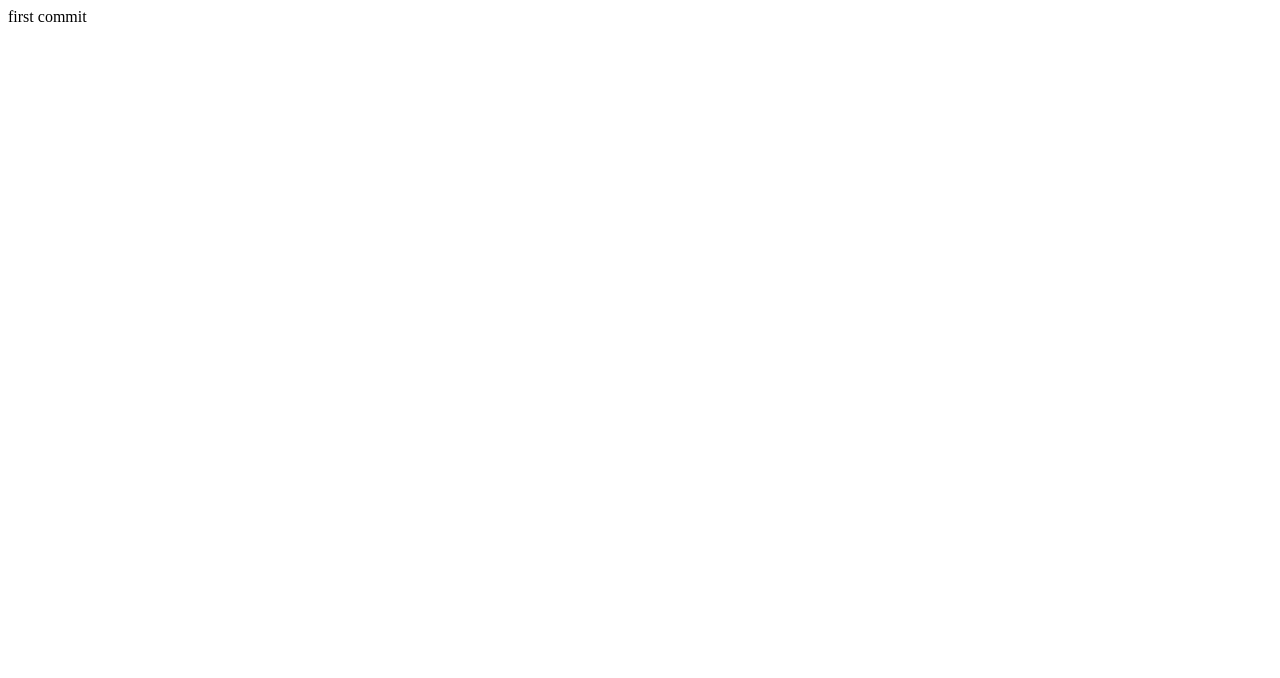
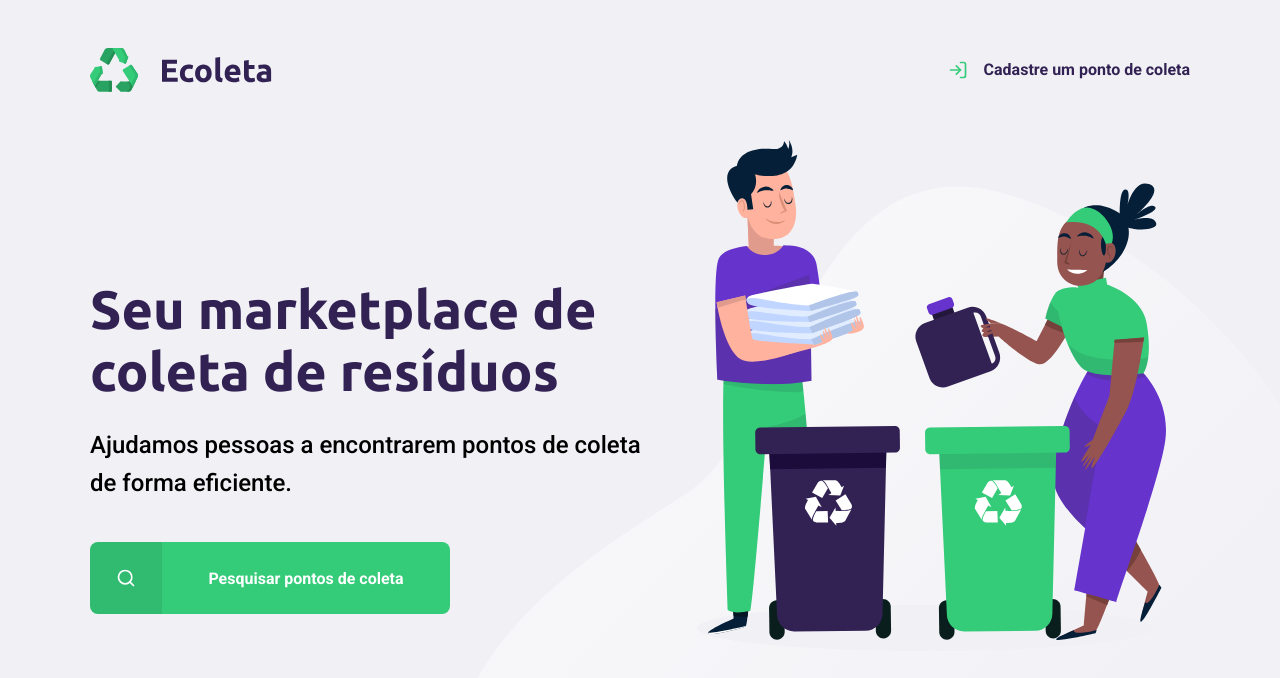
Before and after one commit to piiiiva/ecoleta, a plain HTML site: page index.html in a window 1280 px wide. Drawn offline with Linux system fonts and the light colour scheme.

Commit message:
Creating index.html and style - starting using @media

```diff
--- a/index.html
+++ b/index.html
@@ -4,9 +4,35 @@
     <meta charset="UTF-8">
     <meta name="viewport" content="width=device-width, initial-scale=1.0">
     <title>Ecoleta</title>
+
+    <link rel="stylesheet" href="/styles/main.css">
+    <link href="https://fonts.googleapis.com/css2?family=Roboto:wght@300;500;700&family=Ubuntu:wght@700&display=swap" rel="stylesheet">
 </head>
 <body>
-    first commit
+    <div id="page-home">
+        <div class="content">
+
+            <header>
+                <img src="/assets/logo.svg" alt="Logomarca">
+                <a href="#">
+                    <span></span>
+                    Cadastre um ponto de coleta</a>
+            </header>
+
+            <main>
+
+                <h1 class="red">Seu marketplace de coleta de resíduos</h1>
+                <p>Ajudamos pessoas a encontrarem pontos de coleta de forma eficiente.</p>
+
+                <a href="#"><span></span><strong>Pesquisar pontos de coleta</strong></a>
+
+            </main>
+
+        </div>
+    </div>
+
+
+
 
 </body>
 </html>
--- /dev/null
+++ b/styles/main.css
@@ -0,0 +1,167 @@
+:root {
+    --title-color: #322153;
+    --primary-color: #34cb79
+}
+
+* {
+    margin: 0;
+    padding: 0;
+    box-sizing: border-box;
+}
+
+html {
+    font-family: 'Roboto', sans-serif;
+}
+
+body {
+    background: #f0f0f5;
+    -webkit-font-smoothing: antialiased;
+}
+
+a {
+    text-decoration: none;
+}
+
+h1, h2, h3, h4, h5, h6 {
+    font-family: 'Ubuntu', sans-serif;
+    color: var(--title-color);
+}
+
+#page-home {
+    height: 100vh;
+
+    background: url('../assets/home-background.svg') no-repeat;
+    background-position: 35vw bottom;
+}
+
+#page-home .content {
+    width: 90%;
+    max-width: 1100px;
+    height: 100%;
+    margin: 0 auto;
+
+    display: flex;
+    flex-direction: column;
+}
+
+#page-home header {
+
+    margin-top: 48px;
+
+    display: flex;
+    align-items: center;
+    justify-content: space-between;
+
+}
+
+#page-home header a {
+    display: flex;
+
+    color: var(--title-color);
+    font-weight: 700;
+
+}
+
+#page-home header a span {
+    margin-right: 16px;
+    display: flex;
+
+    background-image: url('../assets/log-in.svg');
+    width: 20px;
+    height: 20px;
+}
+
+#page-home main {
+    max-width: 560px;
+
+    flex: 1;
+
+    display: flex;
+    flex-direction: column;
+    justify-content: center;
+}
+
+#page-home main h1 {
+    font-size: 54px;
+}
+
+#page-home main p {
+    font-size: 24px;
+    line-height: 38px;
+    margin-top: 24px;
+}
+
+#page-home main a {
+    width: 100%;
+    max-width: 360px;
+    height: 72px;
+
+    border-radius: 8px;
+
+    display: flex;
+    align-items: center;
+
+    margin-top: 40px;
+
+    background-color: var(--primary-color);
+
+    transition: 400ms;
+
+}
+
+#page-home main a:hover {
+    background-color: #2fb86e;
+}
+
+#page-home main a span {
+    width: 72px;
+    height: 72px;
+
+    border-top-left-radius: 8px;
+    border-bottom-left-radius: 8px;
+
+    background-color: rgba(0, 0, 0, 0.08);
+
+    display: flex;
+    align-items: center;
+    justify-content: center;
+
+}
+
+#page-home main a span::after {
+    content: "";
+    background-image: url('../assets/search.svg');
+
+    width: 20px;
+    height: 20px;
+}
+
+#page-home main a strong {
+    flex: 1;
+    color: white;
+
+    text-align: center;
+}
+
+@media (max-width: 900px) {
+    #page-home {
+        background-position-x: 70vw;
+    }
+
+    #page-home .content {
+        align-items: center;
+        text-align: center;
+    }
+
+    #page-home header a {
+        position: absolute;
+        bottom: 48px;
+
+        left: 50%;
+        transform: translateX(-50%);
+    }
+
+    #page-home main {
+        align-items: center;
+    }
+}
```
Also changed, not shown: assets/arrow-left.svg (added), assets/baterias.svg (added), assets/check.svg (added), assets/eletronicos.svg (added), assets/home-background.svg (added), assets/lampadas.svg (added), assets/log-in.svg (added), assets/logo.svg (added), assets/oleo.svg (added), assets/organicos.svg (added), assets/papeis-papelao.svg (added), assets/search.svg (added), assets/x.svg (added), 1 other file.
